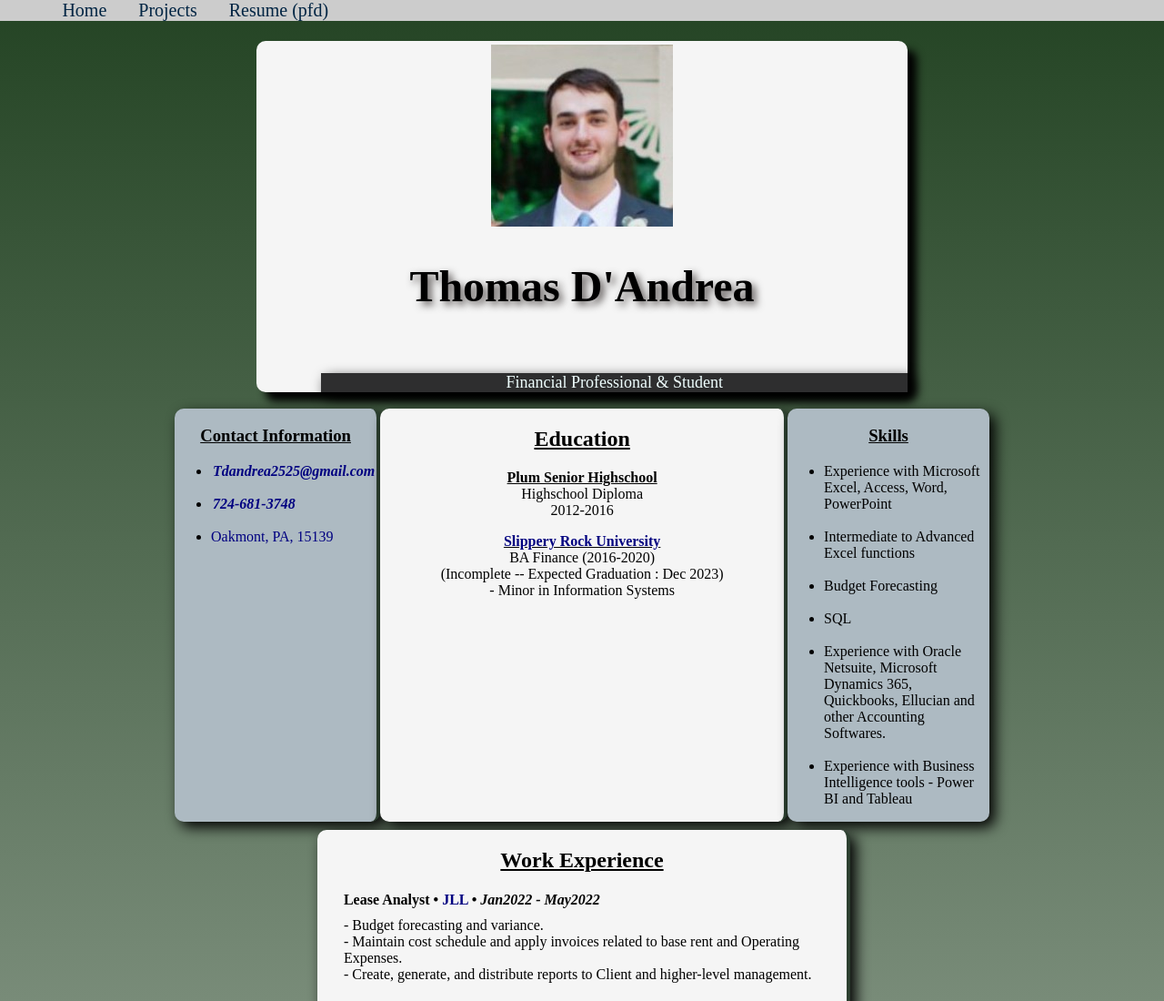
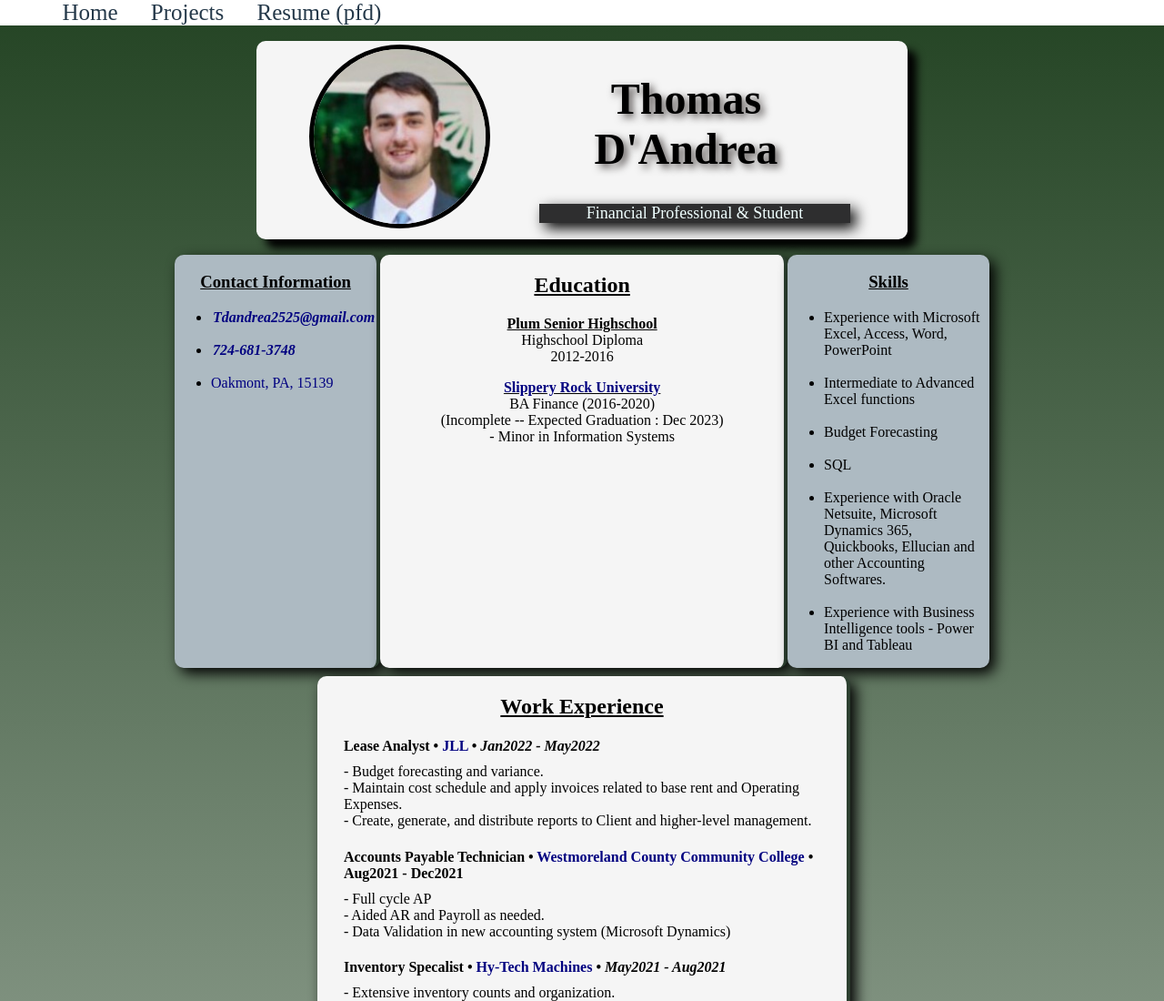
Before and after one commit to td005/td005.github.io, a plain HTML site: page index.html in a window 1280 px wide. Shown: the top 1100 px of the page at 91% size. Drawn offline with Linux system fonts and the light colour scheme.

Commit message:
Update resume.css

```diff
--- a/resume.css
+++ b/resume.css
@@ -1,11 +1,11 @@
 .navbar{
     position: fixed;
     top: 0;
-    background-color: rgb(204, 204, 204);
-    color: rgb(255, 255, 255);
+    background-color: rgb(255, 255, 255);
+    color: rgb(227, 221, 221);
     padding-left: 3%;
     width: 100%;
-    font-size: 20px;
+    font-size: 25px;
     margin-left: -15%;
 }
 .navbar a{
@@ -30,12 +30,8 @@ body{
     background-color: lightslategray;
     border-bottom: 5px, dashed, black;
 }
-
 .cont1{
-
     display: flex;
-
-
 }
 .left1{
    float: left;
@@ -45,17 +41,13 @@ body{
     background-color: rgb(173, 186, 194);
     color: black;
     border-radius: 10px;
-
-
 }
 .mid{
-
   width: 50%;
   background-color: whitesmoke;
   border-right: 4px solid rgb(45, 65, 49);
   text-align: center;
   border-radius: 10px;
-
 }
 .right1{
     float: right;
@@ -64,7 +56,6 @@ body{
     background-color: rgb(173, 186, 194);
     color: black;
     border-radius: 10px;
-
 }
 .box1{
     box-shadow: 6px 6px 15px black;
@@ -75,19 +66,15 @@ a{
 }
 a:hover{
     color: brown;
-
 }
-
 .navbar a{
-    color: rgb(0, 36, 67);
+    color: rgb(36, 56, 73);
     text-decoration: none;
 }
 .navbar a:hover{
-    color: rgb(81, 130, 148);
+    color: rgb(255, 165, 132);
     text-decoration: none;
 }
-
-
 h2{
     text-decoration: underline;
 }
@@ -98,20 +85,23 @@ h3{
     color: navy;
     font-style: oblique;
     font-weight: bold;
-
     padding: 2px;
-
 }
 b{
     text-decoration: underline;
 }
 #shadowname{
     text-shadow: 4px 4px 9px rgb(85, 80, 79);
-    padding-bottom: 5%;
+
     color: black;
+    margin-left: 5%;
 }
 #shadowheader{
+    display: flex;
+    align-content: center;
+    justify-content: center;
     box-shadow: 10px 10px 10px black ;
+    margin-bottom: 2%;
 }
 #we{
     margin-left: 17.5%;
@@ -124,7 +114,6 @@ ul{
 .alignleft{
     text-align: left;
     margin-left: 5%;
-
 }
 .np1{
     margin-top: -2%;
@@ -138,7 +127,6 @@ ul{
     text-align: center;
 }
 .projects{
-
     display: flex;
     flex-direction: column;
     margin-top: 5%;
@@ -146,35 +134,35 @@ ul{
     justify-self: center;
     align-items: center;
     justify-items: center;
-
-
-
 }
-
 #calcpic{
     border: 5px, solid, darkblue;
     border-radius: 5px;
     height: 400px;
     width: 400px;
-
-
 }
 #ammortpic{
-
     border: 5px, solid, darkblue;
     border-radius: 5px;
     height: 400px;
     width: 400px;
-
-
 }
 #gamepic{
-
     border: 5px, solid, darkblue;
     margin-top: 5%;
     height: 300px;
     width: 450px;
-
+}
+#SP500{
+    height: 300px;
+    width: 450px;
+}
+.mypic{
+    border-radius: 50%;
+    border: 5px solid rgb(0, 0, 0);
+    width: 90%;
+    height: 90%;
+    margin-left: -10%;
 }
 .picdiv{
         display: flex;
```
